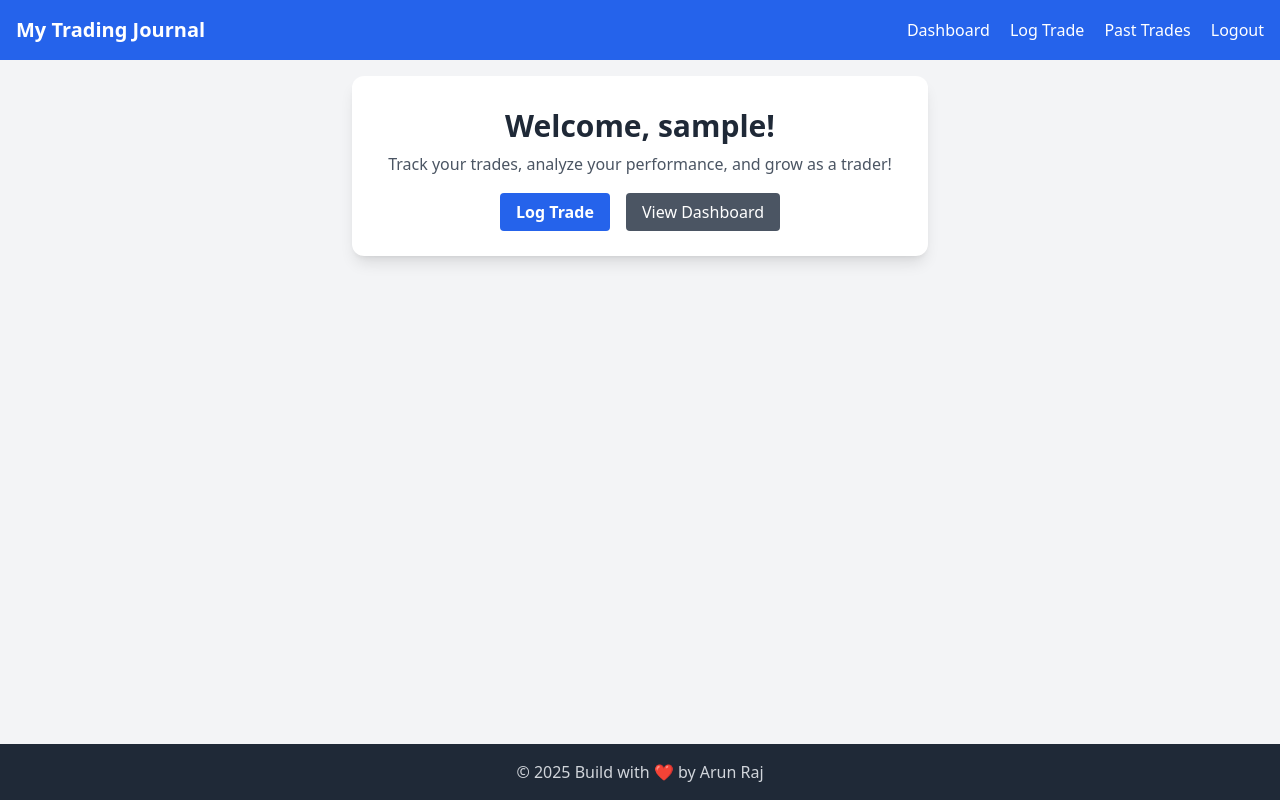
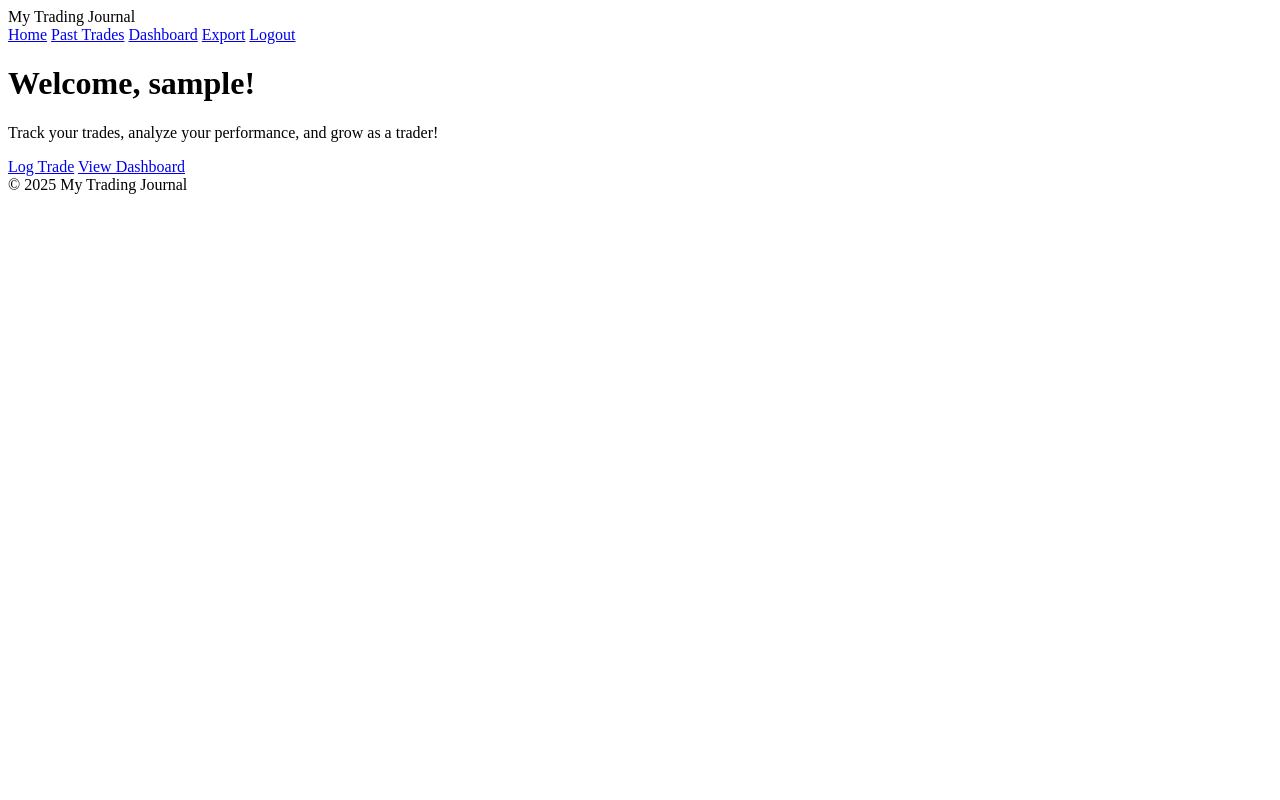
Before and after one commit to BeamingMonkey/option-journal-, a Flask app: page / in a window 1280 px wide. Run offline with Flask 2, Linux system fonts and the light colour scheme; the visitor is signed in with stand-in values (Sample User, id 1); some libraries are stand-ins or nearby versions.

Commit message:
Update base.html

```diff
--- a/templates/base.html
+++ b/templates/base.html
@@ -1,51 +1,28 @@
 <!DOCTYPE html>
-<html lang="en">
+<html>
 <head>
-<meta charset="UTF-8">
-<title>{% block title %}My Trading Journal{% endblock %}</title>
-<meta name="viewport" content="width=device-width,initial-scale=1">
-<script src="https://cdn.tailwindcss.com"></script>
+    <title>My Trading Journal</title>
+    <link rel="stylesheet" href="https://cdn.tailwindcss.com">
 </head>
 <body class="bg-gray-100 text-gray-800 flex flex-col min-h-screen">
-<!-- Navbar -->
-<nav class="bg-blue-600 p-4 flex justify-between items-center text-white">
-  <a href="{{ url_for('index') }}" class="font-bold text-xl">My Trading Journal</a>
-  <div class="space-x-4">
-    {% if current_user.is_authenticated %}
-      <a href="{{ url_for('dashboard') }}" class="hover:underline">Dashboard</a>
-      <a href="{{ url_for('log_trade') }}" class="hover:underline">Log Trade</a>
-      <a href="{{ url_for('past_trades') }}" class="hover:underline">Past Trades</a>
-      <a href="{{ url_for('logout') }}" class="hover:underline">Logout</a>
-    {% else %}
-      <a href="{{ url_for('login') }}" class="hover:underline">Login</a>
-      <a href="{{ url_for('register') }}" class="hover:underline">Register</a>
-    {% endif %}
-  </div>
+<nav class="bg-blue-600 p-4 text-white flex justify-between">
+    <div class="font-bold">My Trading Journal</div>
+    <div>
+        {% if current_user.is_authenticated %}
+            <a href="{{ url_for('index') }}" class="mr-4">Home</a>
+            <a href="{{ url_for('past_trades') }}" class="mr-4">Past Trades</a>
+            <a href="{{ url_for('dashboard') }}" class="mr-4">Dashboard</a>
+            <a href="{{ url_for('export_csv') }}" class="mr-4">Export</a>
+            <a href="{{ url_for('logout') }}" class="mr-4">Logout</a>
+        {% else %}
+            <a href="{{ url_for('login') }}" class="mr-4">Login</a>
+            <a href="{{ url_for('register') }}" class="mr-4">Register</a>
+        {% endif %}
+    </div>
 </nav>
-
-<!-- Main Content -->
-<main class="flex-1 p-4 flex flex-col items-center justify-start">
-  {% with messages = get_flashed_messages(with_categories=true) %}
-    {% if messages %}
-      <div class="w-full max-w-sm mb-4">
-        {% for category, message in messages %}
-        <div class="mb-2 px-4 py-2 rounded
-            {% if category == 'success' %}bg-green-100 text-green-800
-            {% elif category == 'danger' %}bg-red-100 text-red-800
-            {% else %}bg-gray-100 text-gray-800{% endif %}">
-            {{ message }}
-        </div>
-        {% endfor %}
-      </div>
-    {% endif %}
-  {% endwith %}
-
-  {% block content %}{% endblock %}
+<main class="flex-grow p-6 flex flex-col items-center">
+    {% block content %}{% endblock %}
 </main>
-
-<!-- Footer -->
-<footer class="bg-gray-800 text-gray-300 text-center p-4 mt-auto">
-  &copy; 2025 Build with ❤️ by Arun Raj
-</footer>
+<footer class="bg-gray-800 text-white p-4 text-center">© 2025 My Trading Journal</footer>
 </body>
 </html>
```
